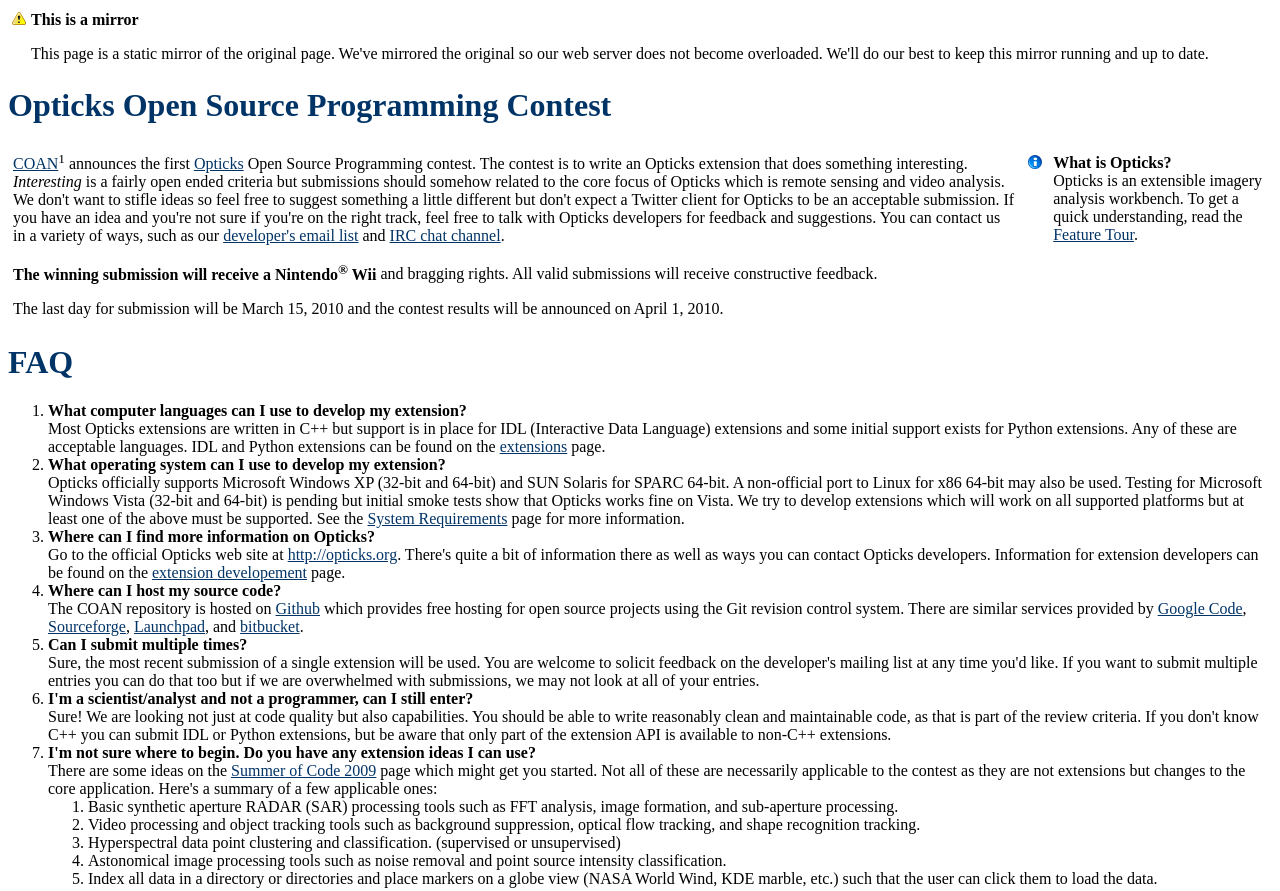
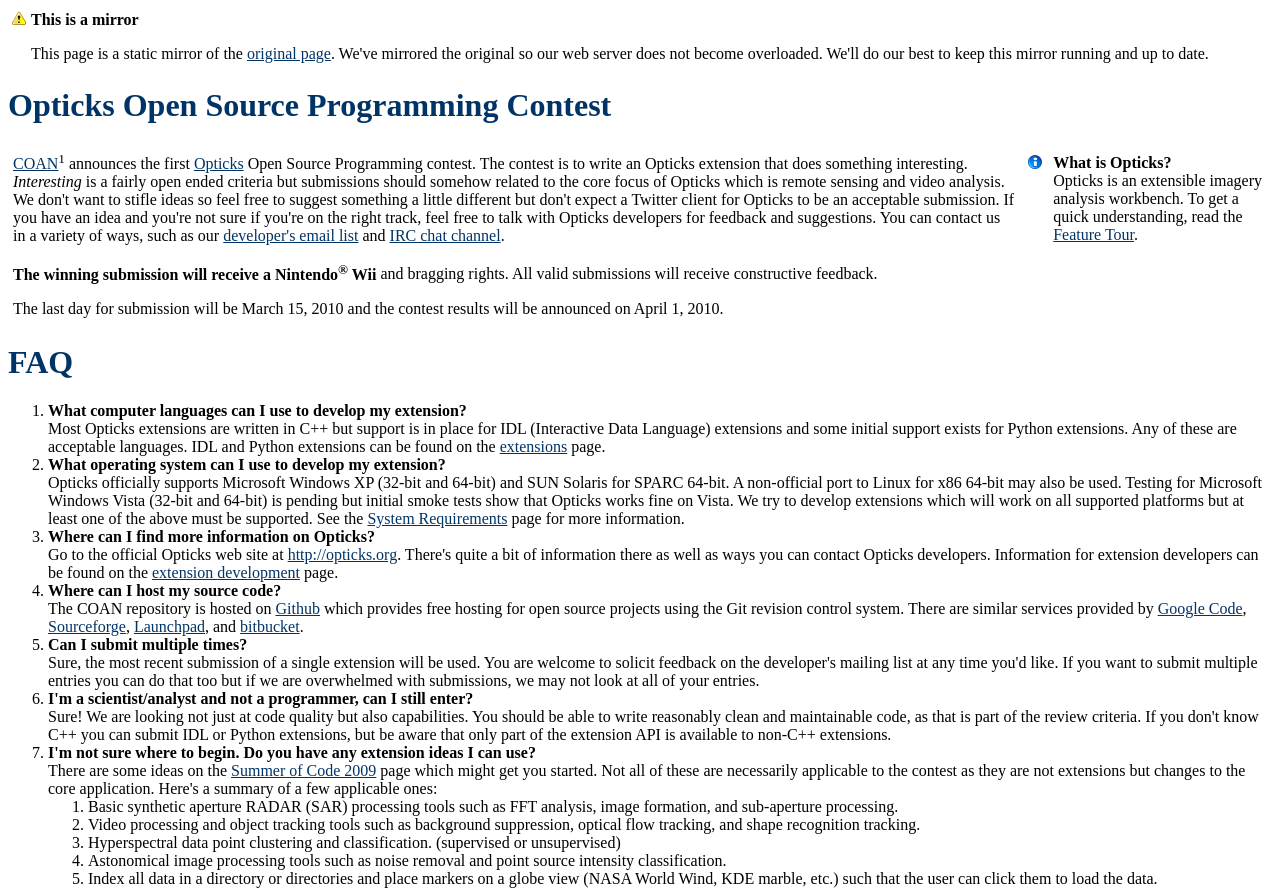
Before and after one commit to tclarke/coan, a plain HTML site: page Opticks Open Source Programming Contest.html in a window 1280 px wide. Shown: the top 891 px of the page. Drawn offline with Linux system fonts and the light colour scheme.

Commit message:
fixed spelling error and bad link

```diff
--- a/Opticks Open Source Programming Contest.html
+++ b/Opticks Open Source Programming Contest.html
@@ -460,8 +460,8 @@ ul
     </td>
     <td style='padding:.75pt .75pt .75pt .75pt'>
     <p class=MsoNormal><b>This is a mirror</b></p>
-    <p>This page is a static mirror of the <span style='mso-field-code:" HYPERLINK \0022\0022 \\o \0022Opticks Open Source Programming Contest\0022 "'><span
-    class=MsoHyperlink>original page</span></span>. We've mirrored the original
+    <p>This page is a static mirror of the <a href="http://opticks.org/confluence/display/opticksSDK/Opticks+Open+Source+Programming+Contest">
+    original page</a>. We've mirrored the original
     so our web server does not become overloaded. We'll do our best to keep
     this mirror running and up to date.</p>
     </td>
@@ -552,7 +552,7 @@ ul
        Opticks developers. Information for extension developers can be found on
        the <a
        href="http://opticks.org/confluence/display/opticksSDK/Welcome+To+Extension+Development"
-       title="Welcome To Extension Development">extension <span class=SpellE>developement</span></a>
+       title="Welcome To Extension Development">extension <span class=SpellE>development</span></a>
        page.</li>
    <li class=MsoNormal style='mso-margin-top-alt:auto;mso-margin-bottom-alt:
        auto;mso-list:l0 level1 lfo1;tab-stops:list .5in'><b>Where can I host my
```
